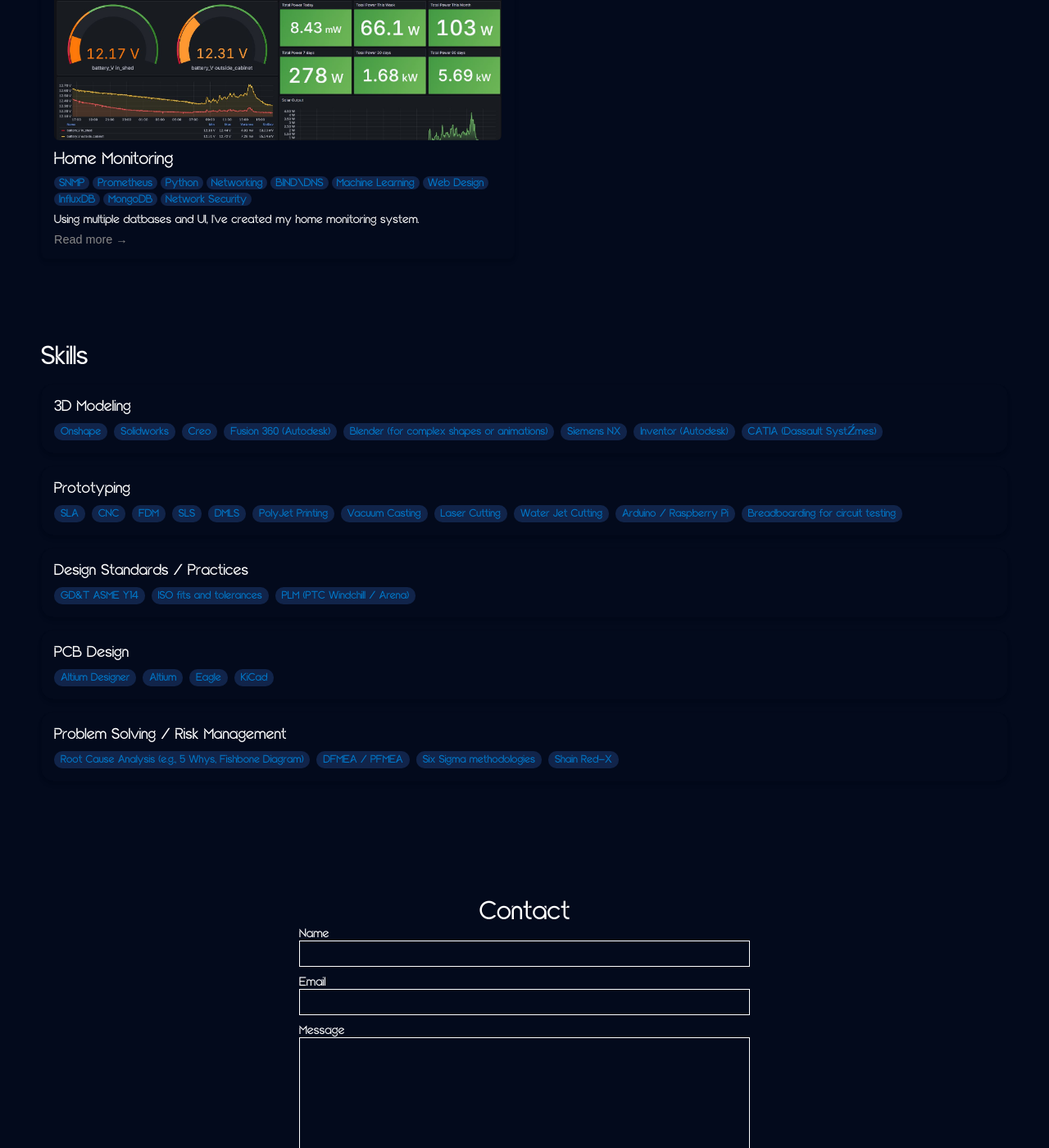
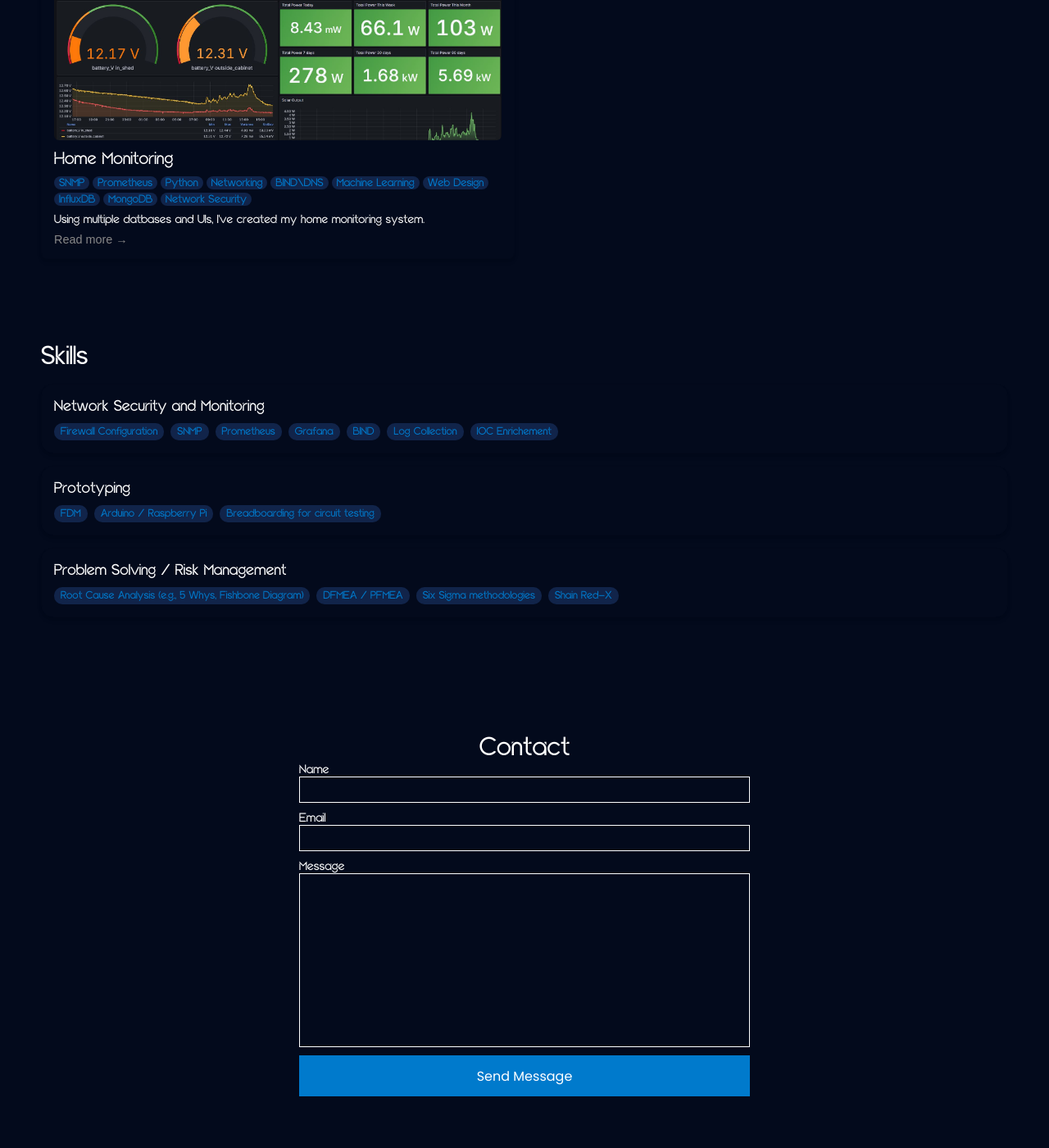
Before and after one commit to IpslWon/IpslWon.github.io, a Jekyll site: the page built from index.html, in a window 1280 px wide and 1400 px high, scrolled down 1536 px. Shown: the whole window at 82% size. Built offline with Jekyll 4.4.1, drawn with Linux system fonts in a browser that asks for light colours.

Commit message:
Updated Skills and fixed font naming

```diff
--- a/_config.yml
+++ b/_config.yml
@@ -43,40 +43,22 @@
 
 # Skills Section - Add the list of your Skills by categories/tools. The indentation for each level needs to be precise.
 skills:
-  - category: 3D Modeling
+  - category: Network Security and Monitoring
     tools:
-    - Onshape
-    - Solidworks
-    - Creo
-    - Fusion 360 (Autodesk)
-    - Blender (for complex shapes or animations)
-    - Siemens NX
-    - Inventor (Autodesk)
-    - CATIA (Dassault Systèmes)
+    - Firewall Configuration
+    - SNMP
+    - Prometheus
+    - Grafana
+    - BIND
+    - Log Collection
+    - IOC Enrichement
+
   - category: Prototyping
     tools:
-    - SLA
-    - CNC
     - FDM
-    - SLS
-    - DMLS
-    - PolyJet Printing
-    - Vacuum Casting
-    - Laser Cutting
-    - Water Jet Cutting
     - Arduino / Raspberry Pi
     - Breadboarding for circuit testing
-  - category: Design Standards / Practices
-    tools:
-    - GD&T ASME Y14
-    - ISO fits and tolerances
-    - PLM (PTC Windchill / Arena)
-  - category: PCB Design
-    tools:
-    - Altium Designer
-    - Altium
-    - Eagle
-    - KiCad
+
   - category: Problem Solving / Risk Management
     tools:
     - Root Cause Analysis (e.g., 5 Whys, Fishbone Diagram)
--- a/_projects/home-monitoring/index.md
+++ b/_projects/home-monitoring/index.md
@@ -1,7 +1,7 @@
 ---
 layout: post
 title: Home Monitoring
-description: Using multiple datbases and UI, I've created my home monitoring system.
+description: Using multiple datbases and UIs, I've created my home monitoring system.
 skills:
   - SNMP
   - Prometheus
--- a/css/styles.css
+++ b/css/styles.css
@@ -12,12 +12,12 @@
 
 @font-face {
     font-family: 'Sabon CE Roman';
-    src: url('SabonCE-BoldItalic.eot');
-    src: url('SabonCE-BoldItalic.eot?#iefix') format('embedded-opentype'),
-        url('SabonCE-BoldItalic.woff2') format('woff2'),
-        url('SabonCE-BoldItalic.woff') format('woff'),
-        url('SabonCE-BoldItalic.ttf') format('truetype'),
-        url('SabonCE-BoldItalic.svg#SabonCE-BoldItalic') format('svg');
+    src: url('sabon.eot');
+    src: url('sabon.eot?#iefix') format('embedded-opentype'),
+        url('sabon.woff2') format('woff2'),
+        url('sabon.woff') format('woff'),
+        url('sabon.ttf') format('truetype'),
+        url('sabon.svg#sabon') format('svg');
     font-weight: bold;
     font-style: italic;
     font-display: swap;
@@ -30,7 +30,7 @@
         url('xeroda.woff2') format('woff2'),
         url('xeroda .woff') format('woff'),
         url('xeroda.ttf') format('truetype'),
-        url('xeroda.svg#SabonCE-BoldItalic') format('svg');
+        url('xeroda.svg#xeroda') format('svg');
     font-weight: bold;
     font-style: italic;
     font-display: swap;
```
Also changed, not shown: _projects/home-monitoring/hello_ladies.jpg (deleted), css/sabon.svg (renamed from css/SabonCE-BoldItalic.svg), css/sabon.ttf (renamed from css/SabonCE-BoldItalic.ttf), css/sabon.woff (renamed from css/SabonCE-BoldItalic.woff), css/sabon.woff2 (renamed from css/SabonCE-BoldItalic.woff2), 2 other files.
